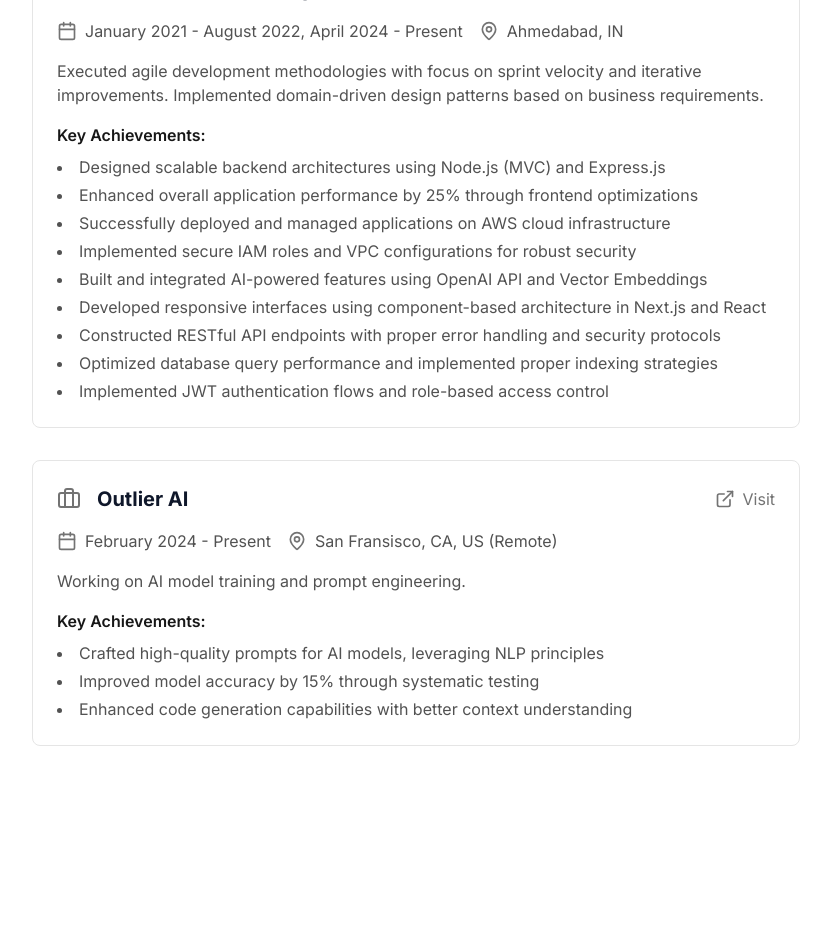
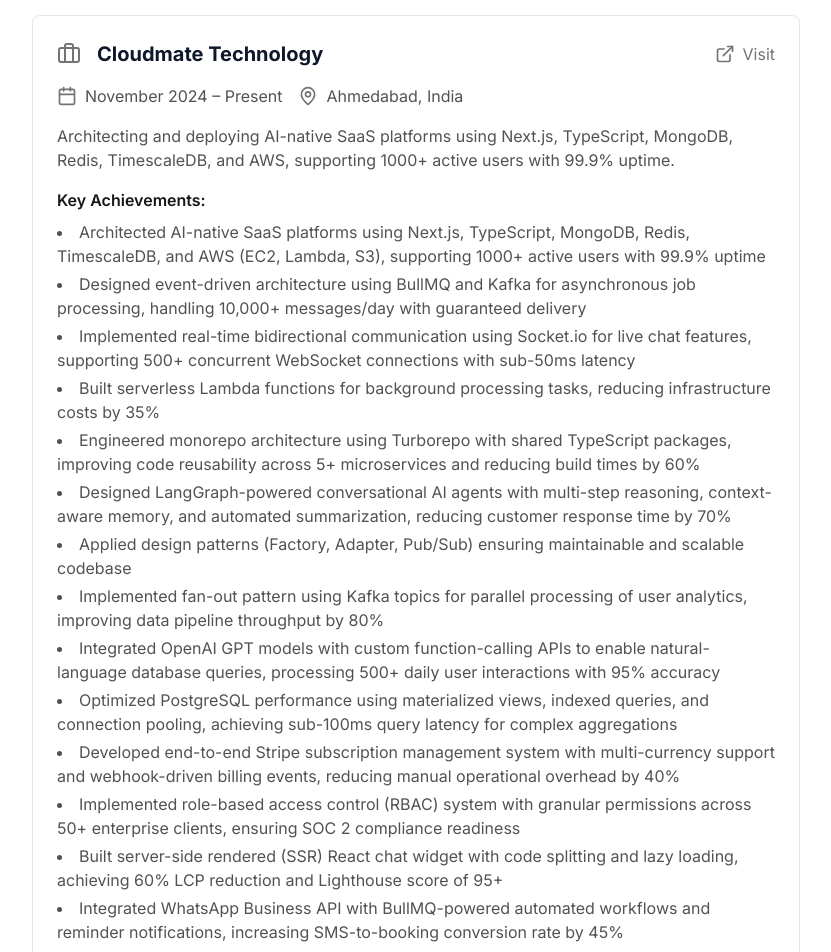
Before and after one commit to Priyanshu337/portfolio, a Next.js app: page / in a window 1280 px wide. Shown: the part 1760-2712 px from the top of the page, without its empty margins (224-1055 px from the left). Built offline with nearby package versions, Linux system fonts and the light colour scheme.

Commit message:
feat: update professional experience, replace project entries, and refine skill lists.

```diff
--- a/app/page.tsx
+++ b/app/page.tsx
@@ -44,10 +44,10 @@ export default function IndexPage() {
               <h1 className="text-3xl font-extrabold leading-tight tracking-tighter text-black dark:text-white sm:text-4xl md:text-4xl lg:text-[2.5rem]">
                 Priyanshu Choudhary</h1>
               <h2 className="text-lg font-semibold text-gray-700 dark:text-gray-300 sm:text-xl md:text-2xl">
-                Fullstack Developer | NextJS | ReactJS | Node
+                Full-Stack Software Engineer | AI-Native Applications | SaaS Platforms
               </h2>
               <p className="text-base font-medium leading-6 text-gray-600 dark:text-gray-400 sm:text-lg sm:leading-7 md:max-w-[600px]">
-                Hi there, I'm a FullStack developer who builds for Web and Mobile Applications with a design-oriented approach.
+                Results-driven Full-Stack Software Engineer with 1+ year of experience building production-grade AI-native applications and scalable SaaS platforms. Strong expertise in JavaScript, TypeScript, React, Node.js, and modern AI frameworks.
               </p>
               <p className="text-base text-gray-700 dark:text-gray-300 sm:text-lg">
                 Let&apos;s build something amazing together!
--- a/components/Education.tsx
+++ b/components/Education.tsx
@@ -5,27 +5,27 @@ import { GraduationCap, Calendar, MapPin, Award } from "lucide-react"
 
 const education = [
     {
-        degree: "Mobile Solution Development",
+        degree: "Post-Graduate Diploma in Mobile Solutions Development",
         institution: "Conestoga College",
-        location: "Waterloo, ON",
-        period: "2022 - 2024",
-        gpa: "3.3/4.0",
-        description: "Specialized in Mobile and Web application development with a focus on modern technologies and best practices.",
+        location: "Canada",
+        period: "2022 - 2023",
+        gpa: "3.4/4.0",
+        description: "Focused on mobile and web application development with emphasis on modern technologies and cloud computing.",
         achievements: [
-            "Published research paper on mobile app security",
-            "Led mobile development team in capstone project",
+            "Relevant Coursework: Data Structures, Algorithms, Cloud Computing, Database Systems",
+            "Developed multiple mobile and web applications using modern frameworks",
         ],
     },
     {
-        degree: "Bachelor in Computer Application",
+        degree: "Bachelor of Computer Applications",
         institution: "GLS University",
         location: "Ahmedabad, India",
         period: "2018 - 2021",
-        gpa: "3.4/4.0",
-        description: "Focused on software development fundamentals and modern programming practices.",
+        gpa: "3.2/4.0",
+        description: "Comprehensive computer science education with focus on software development fundamentals.",
         achievements: [
-            "Won inter-university hackathon",
-            "Developed multiple web applications for university projects",
+            "Relevant Coursework: OOP, Data Structures, Web Development, Database Management",
+            "Built strong foundation in programming and software engineering principles",
         ],
     },
 ]
--- a/components/Experience.tsx
+++ b/components/Experience.tsx
@@ -5,35 +5,40 @@ import { Briefcase, Calendar, MapPin, ExternalLink } from "lucide-react"
 
 const experiences = [
   {
-    company: "CloudMate Technologies LLP",
-    role: "Full Stack Developer",
-    period: "January 2021 - August 2022, April 2024 - Present",
-    location: "Ahmedabad, IN",
-    description: "Executed agile development methodologies with focus on sprint velocity and iterative improvements. Implemented domain-driven design patterns based on business requirements.",
-    link: "#",
+    company: "Cloudmate Technology",
+    role: "Software Engineer",
+    period: "November 2024 – Present",
+    location: "Ahmedabad, India",
+    description: "Architecting and deploying AI-native SaaS platforms using Next.js, TypeScript, MongoDB, Redis, TimescaleDB, and AWS, supporting 1000+ active users with 99.9% uptime.",
+    link: "https://www.cloudmate.tech/",
     achievements: [
-      "Designed scalable backend architectures using Node.js (MVC) and Express.js",
-      "Enhanced overall application performance by 25% through frontend optimizations",
-      "Successfully deployed and managed applications on AWS cloud infrastructure",
-      "Implemented secure IAM roles and VPC configurations for robust security",
-      "Built and integrated AI-powered features using OpenAI API and Vector Embeddings",
-      "Developed responsive interfaces using component-based architecture in Next.js and React",
-      "Constructed RESTful API endpoints with proper error handling and security protocols",
-      "Optimized database query performance and implemented proper indexing strategies",
-      "Implemented JWT authentication flows and role-based access control"
+      "Architected AI-native SaaS platforms using Next.js, TypeScript, MongoDB, Redis, TimescaleDB, and AWS (EC2, Lambda, S3), supporting 1000+ active users with 99.9% uptime",
+      "Designed event-driven architecture using BullMQ and Kafka for asynchronous job processing, handling 10,000+ messages/day with guaranteed delivery",
+      "Implemented real-time bidirectional communication using Socket.io for live chat features, supporting 500+ concurrent WebSocket connections with sub-50ms latency",
+      "Built serverless Lambda functions for background processing tasks, reducing infrastructure costs by 35%",
+      "Engineered monorepo architecture using Turborepo with shared TypeScript packages, improving code reusability across 5+ microservices and reducing build times by 60%",
+      "Designed LangGraph-powered conversational AI agents with multi-step reasoning, context-aware memory, and automated summarization, reducing customer response time by 70%",
+      "Applied design patterns (Factory, Adapter, Pub/Sub) ensuring maintainable and scalable codebase",
+      "Implemented fan-out pattern using Kafka topics for parallel processing of user analytics, improving data pipeline throughput by 80%",
+      "Integrated OpenAI GPT models with custom function-calling APIs to enable natural-language database queries, processing 500+ daily user interactions with 95% accuracy",
+      "Optimized PostgreSQL performance using materialized views, indexed queries, and connection pooling, achieving sub-100ms query latency for complex aggregations",
+      "Developed end-to-end Stripe subscription management system with multi-currency support and webhook-driven billing events, reducing manual operational overhead by 40%",
+      "Implemented role-based access control (RBAC) system with granular permissions across 50+ enterprise clients, ensuring SOC 2 compliance readiness",
+      "Built server-side rendered (SSR) React chat widget with code splitting and lazy loading, achieving 60% LCP reduction and Lighthouse score of 95+",
+      "Integrated WhatsApp Business API with BullMQ-powered automated workflows and reminder notifications, increasing SMS-to-booking conversion rate by 45%"
     ],
   },
   {
     company: "Outlier AI",
-    role: "AI Trainee",
-    period: "February 2024 - Present",
-    location: "San Fransisco, CA, US (Remote)",
-    description: "Working on AI model training and prompt engineering.",
+    role: "AI Trainer",
+    period: "February 2024 - October 2024",
+    location: "Remote",
+    description: "Trained LLMs on reasoning, code generation, and prompt optimization using one-shot and few-shot strategies.",
     link: "https://outlier.ai/",
     achievements: [
-      "Crafted high-quality prompts for AI models, leveraging NLP principles",
-      "Improved model accuracy by 15% through systematic testing",
-      "Enhanced code generation capabilities with better context understanding",
+      "Trained LLMs on reasoning, code generation, and prompt optimization using one-shot and few-shot strategies",
+      "Evaluated and refactored AI-generated code improving computational efficiency by 25–40%",
+      "Worked with GenAI models to improve accuracy and performance across multiple domains"
     ],
   },
 ]
--- a/components/Project.tsx
+++ b/components/Project.tsx
@@ -5,39 +5,28 @@ import { Github, ExternalLink } from "lucide-react"
 
 const projects = [
     {
-        title: "Figma Clone",
-        description: "Developed a Figma clone application for collaborative UI design and interaction. Built with Next.js and TypeScript, leveraging Liveblock for real-time collaboration. Implemented features like multi-user messaging, reaction emojis, and interactive design tools.",
-        technologies: ["Next.js", "TypeScript", "Liveblock", "Tailwind CSS"],
-        github: "https://github.com/Priyanshu337/FigmaClone",
+        title: "SpeakNova – AI Voice & Chat Agent Platform",
+        description: "Multi-tenant SaaS platform enabling businesses to deploy custom AI agents with voice/text capabilities. Built with Next.js, LangGraph, OpenAI, and AWS Lambda. Features include real-time streaming responses, context-aware conversations, and analytics dashboard.",
+        technologies: ["Next.js", "TypeScript", "LangGraph", "OpenAI", "AWS Lambda", "PostgreSQL", "REST APIs", "React"],
+        github: "#",
         features: [
-            "Real-time collaboration",
-            "Multi-user messaging",
-            "Reaction emojis",
-            "Interactive design tools",
+            "Real-time streaming AI responses with voice and text capabilities",
+            "Context-aware conversations using LangGraph",
+            "Analytics dashboard for tracking agent performance",
+            "Stripe payment processing with webhook-driven events",
+            "Serverless deployment using AWS Lambda",
         ],
     },
     {
-        title: "EaseAppMD",
-        description: "Built a web app for scheduling doctor appointments, designing UI in Figma for React implementation. Managed backend integration using .NET and MySQL, with deployment via Azure DevOps.",
-        technologies: ["React", ".NET", "MySQL", "Azure DevOps"],
-        github: "https://github.com/Priyanshu337/EaseAppMD",
+        title: "Zameel AI – Court Booking System",
+        description: "End-to-end sports facility reservation platform with WhatsApp integration, automated reminders, and payment processing via Stripe. Built using Node.js, Express.js, MongoDB, and BullMQ. Achieved 45% conversion rate improvement and 99.9% uptime through efficient architecture and unit testing.",
+        technologies: ["Node.js", "Express.js", "MongoDB", "BullMQ", "Stripe", "WhatsApp API", "Jest"],
+        github: "#",
         features: [
-            "Doctor appointment scheduling",
-            "User authentication",
-            "Role-based access control",
-            "Responsive design",
-        ],
-    },
-    {
-        title: "Wear'e",
-        description: "Developed MERN stack e-commerce project built on Redux state management library. Implemented Stripe payment feature using Stripe API. Used MongoDB for data storage.",
-        technologies: ["MERN Stack", "Redux", "Stripe", "MongoDB"],
-        github: "https://github.com/Priyanshu337/Shoes_Ecommerce",
-        features: [
-            "E-commerce functionality",
-            "Stripe payment integration",
-            "User authentication",
-            "Product management",
+            "WhatsApp Business API integration for booking notifications",
+            "Automated reminder system using BullMQ job queues",
+            "45% improvement in SMS-to-booking conversion rate",
+            "99.9% uptime with comprehensive unit testing",
         ],
     },
 ]
--- a/components/Skills.tsx
+++ b/components/Skills.tsx
@@ -3,66 +3,81 @@ import { motion } from "framer-motion";
 import { Code, Cpu, Shield } from "lucide-react";
 
 const designPatterns = [
+    { name: "Factory", icon: "🏭" },
+    { name: "Adapter", icon: "🔌" },
+    { name: "Strategy", icon: "🎯" },
+    { name: "Pub/Sub", icon: "📡" },
+    { name: "Fan-Out", icon: "📤" },
     { name: "Singleton", icon: "1️⃣" },
-    { name: "Factory", icon: "🏭" },
-    { name: "Abstract Factory", icon: "🏗️" },
     { name: "Builder", icon: "🔧" },
-    { name: "Prototype", icon: "🧬" },
-    { name: "Adapter", icon: "🔌" },
-    { name: "Bridge", icon: "🌉" },
-    { name: "Composite", icon: "🌿" },
+    { name: "Observer", icon: "👀" },
     { name: "Decorator", icon: "✨" },
-    { name: "Facade", icon: "🏠" },
-    { name: "Flyweight", icon: "🪶" },
     { name: "Proxy", icon: "🛡️" },
-    { name: "Observer", icon: "👀" },
 ];
 const technicalSkills = [
-    { name: "React.js", icon: "⚛️" },
+    // Programming Languages
+    { name: "JavaScript", icon: "💻" },
+    { name: "TypeScript", icon: "📘" },
+    { name: "Python", icon: "🐍" },
+    { name: "Node.js", icon: "🟢" },
+    { name: "HTML5", icon: "📄" },
+    { name: "CSS3", icon: "🎨" },
+
+    // Frontend
+    { name: "React", icon: "⚛️" },
     { name: "Next.js", icon: "🚀" },
-    { name: "TypeScript", icon: "📘" },
-    { name: "JavaScript", icon: "💻" },
-    { name: "HTML", icon: "📄" },
-    { name: "CSS", icon: "🎨" },
-    { name: "Tailwind", icon: "💨" },
+    { name: "Tailwind CSS", icon: "💨" },
     { name: "ShadCN UI", icon: "🧩" },
-    { name: "Node.js", icon: "🟢" },
+
+    // Backend & APIs
     { name: "Express.js", icon: "🚏" },
-    { name: "REST API", icon: "🔌" },
-    { name: "GraphQL API", icon: "🕸️" },
+    { name: "REST APIs", icon: "🔌" },
+    { name: "WebSocket", icon: "🔗" },
+    { name: "Socket.io", icon: "⚡" },
+
+    // Databases
+    { name: "PostgreSQL", icon: "🐘" },
+    { name: "MySQL", icon: "🗄️" },
     { name: "MongoDB", icon: "🍃" },
-    { name: "NoSQL", icon: "🧮" },
-    { name: "ORM Tools", icon: "🧱" },
+    { name: "TimescaleDB", icon: "⏱️" },
+    { name: "Redis", icon: "🟥" },
+
+    // AI/ML & GenAI
+    { name: "LangChain", icon: "🧠" },
+    { name: "LangGraph", icon: "🕸️" },
+    { name: "Pinecone", icon: "🌲" },
+    { name: "RAG", icon: "🔍" },
+    { name: "OpenAI API", icon: "🤖" },
+    { name: "Vector Embeddings", icon: "🧲" },
+
+    // Cloud & Infrastructure
     { name: "AWS EC2", icon: "🖥️" },
-    { name: "AWS Lambda", icon: "🧬" },
+    { name: "AWS Lambda", icon: "λ" },
     { name: "AWS S3", icon: "🗂️" },
     { name: "AWS IAM", icon: "🛡️" },
-    { name: "AWS VPC", icon: "🌐" },
-    { name: "AWS Amplify", icon: "📢" },
     { name: "API Gateway", icon: "🛣️" },
-    { name: "AWS WAF", icon: "🧱" },
     { name: "CloudWatch", icon: "📈" },
-    { name: "DynamoDB", icon: "⚙️" },
-    { name: "ElasticSearch", icon: "🔍" },
-    { name: "Langchain", icon: "🧠" },
-    { name: "Vector Embeddings", icon: "🧲" },
-    { name: "Transcriber", icon: "🎙️" },
-    { name: "Synthesizer", icon: "🎧" },
-    { name: "PineConeDB", icon: "🌲" },
-    { name: "OpenAI", icon: "🤖" },
     { name: "Docker", icon: "🐳" },
-    { name: "Redis", icon: "🟥" },
+
+    // Message Queues & Streaming
+    { name: "BullMQ", icon: "🐂" },
+    { name: "Apache Kafka", icon: "📨" },
+    { name: "Redis Pub/Sub", icon: "📡" },
+
+    // DevOps & Tools
     { name: "Git", icon: "🔧" },
-    { name: "Version Controlling", icon: "📂" },
+    { name: "CI/CD", icon: "⚙️" },
+    { name: "Jest", icon: "✅" },
+    { name: "Supertest", icon: "🧪" },
 ];
 
 const secondarySkills = [
     { name: "Agile/Scrum", icon: "🔄" },
-    { name: "CI/CD", icon: "⚡" },
-    { name: "REST APIs", icon: "🌐" },
-    { name: "GraphQL", icon: "📊" },
     { name: "Microservices", icon: "🧩" },
-    { name: "Testing", icon: "✅" },
+    { name: "Monorepo (Turborepo)", icon: "📦" },
+    { name: "Event-Driven Architecture", icon: "📨" },
+    { name: "Distributed Systems", icon: "🌐" },
+    { name: "System Design", icon: "🏗️" },
 ]
 
 export default function SkillsSection() {
```
Also changed, not shown: components/about.tsx (+4 -6 lines).
